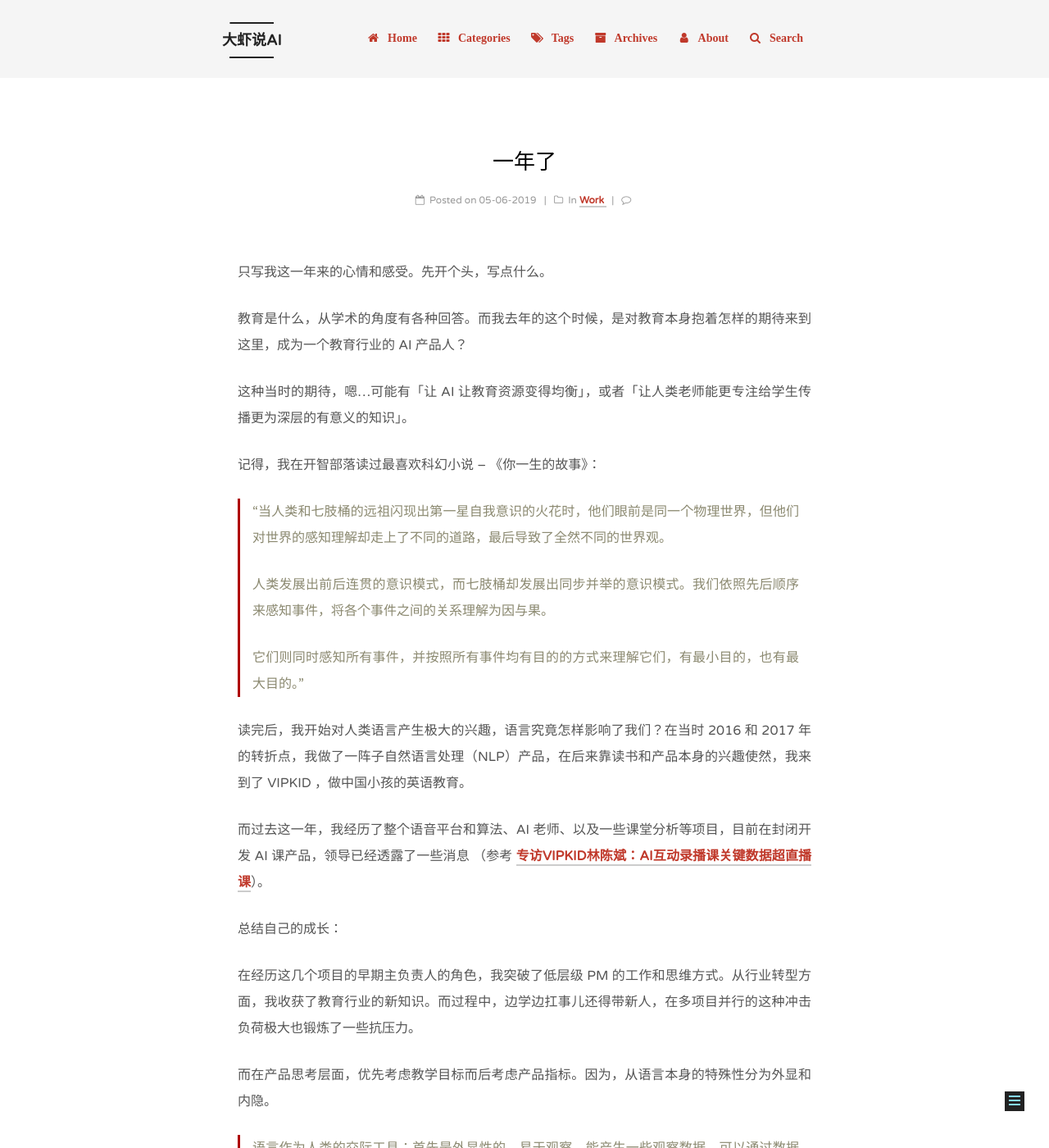
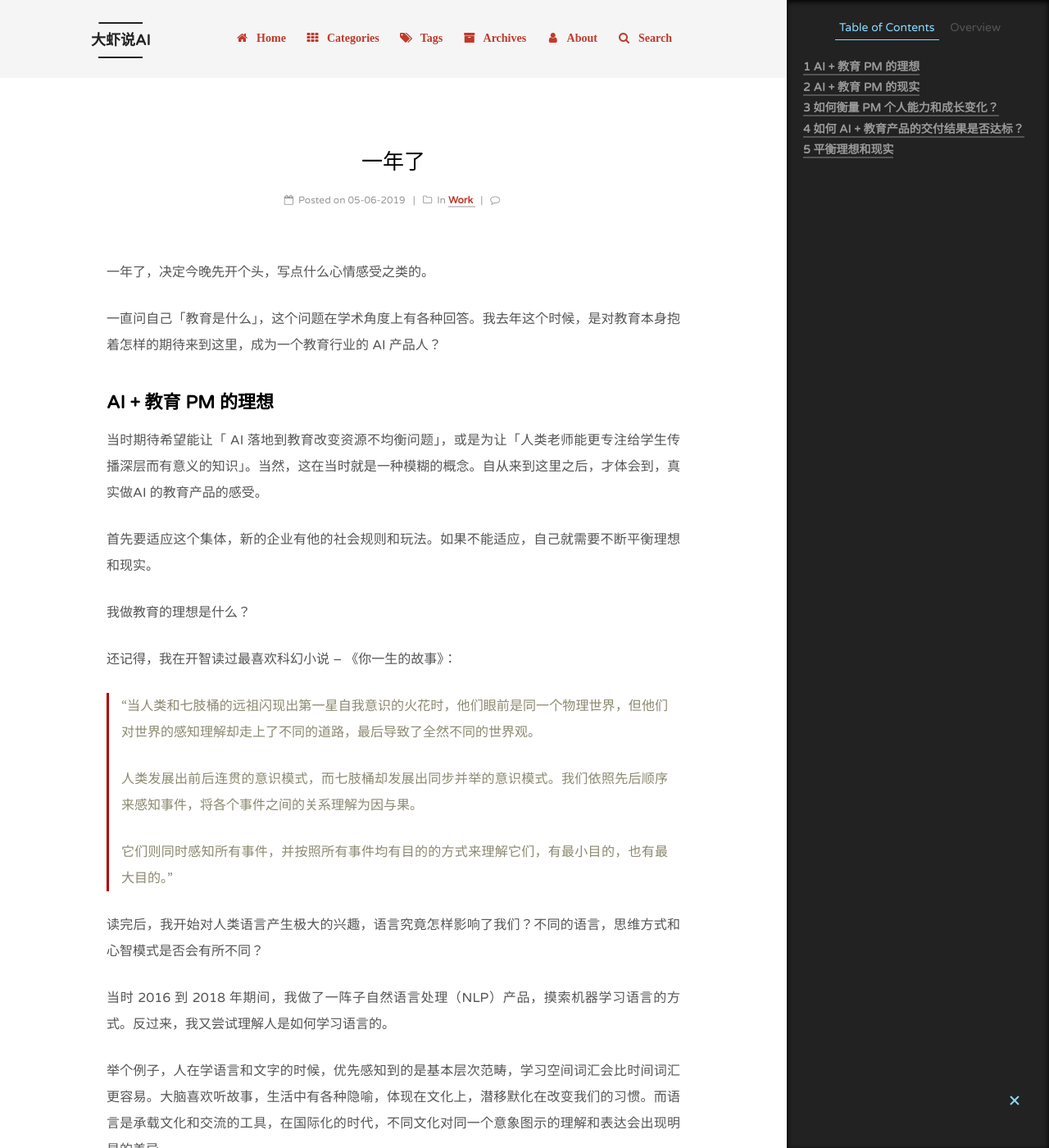
Before and after one commit to RamyWu/RamyWu.github.io, a Jekyll site: the page built from _posts/2019-06-05-One-Year-in-VIPKID.md, in a window 1280 px wide and 1400 px high. Shown: the whole window at 82% size. Built offline with Jekyll 4.4.1, drawn with Linux system fonts in a browser that asks for light colours; comment, search, counter and statistics services are not loaded; some of the changed text lies outside the part shown.

Commit message:
update fix

```diff
--- a/_posts/2019-06-05-One-Year-in-VIPKID.md
+++ b/_posts/2019-06-05-One-Year-in-VIPKID.md
@@ -6,13 +6,20 @@ tags: AI-PM
 category: Work
 ---
 
-只写我这一年来的心情和感受。先开个头，写点什么。
+一年了，决定今晚先开个头，写点什么心情感受之类的。
 
-教育是什么，从学术的角度有各种回答。而我去年的这个时候，是对教育本身抱着怎样的期待来到这里，成为一个教育行业的 AI 产品人？
+一直问自己「教育是什么」，这个问题在学术角度上有各种回答。我去年这个时候，是对教育本身抱着怎样的期待来到这里，成为一个教育行业的 AI 产品人？
 
-这种当时的期待，嗯...可能有「让 AI 让教育资源变得均衡」，或者「让人类老师能更专注给学生传播更为深层的有意义的知识」。
+## AI + 教育 PM 的理想
 
-记得，我在开智部落读过最喜欢科幻小说 -- 《你一生的故事》：
+当时期待希望能让「 AI 落地到教育改变资源不均衡问题」，或是为让「人类老师能更专注给学生传播深层而有意义的知识」。当然，这在当时就是一种模糊的概念。自从来到这里之后，才体会到，真实做AI 的教育产品的感受。
+
+首先要适应这个集体，新的企业有他的社会规则和玩法。如果不能适应，自己就需要不断平衡理想和现实。
+
+
+我做教育的理想是什么？
+
+还记得，我在开智读过最喜欢科幻小说 -- 《你一生的故事》：
 
 > “当人类和七肢桶的远祖闪现出第一星自我意识的火花时，他们眼前是同一个物理世界，但他们对世界的感知理解却走上了不同的道路，最后导致了全然不同的世界观。
 >
@@ -20,61 +27,104 @@ category: Work
 >
 > 它们则同时感知所有事件，并按照所有事件均有目的的方式来理解它们，有最小目的，也有最大目的。”
 
-读完后，我开始对人类语言产生极大的兴趣，语言究竟怎样影响了我们？在当时 2016 和 2017 年的转折点，我做了一阵子自然语言处理（NLP）产品，在后来靠读书和产品本身的兴趣使然，我来到了 VIPKID  ，做中国小孩的英语教育。
+读完后，我开始对人类语言产生极大的兴趣，语言究竟怎样影响了我们？不同的语言，思维方式和心智模式是否会有所不同？
 
-而过去这一年，我经历了整个语音平台和算法、AI 老师、以及一些课堂分析等项目，目前在封闭开发 AI 课产品，领导已经透露了一些消息 （参考 [专访VIPKID林陈斌：AI互动录播课关键数据超直播课](https://mp.weixin.qq.com/s?__biz=MTM2ODM0ODYyMQ==&mid=2651452360&idx=2&sn=1f0bbe65015c8253f74674495f3523e0&chksm=624df36a553a7a7c7b5a45e059b570f3c2c19f1c9db96e3631f7c733b7b1ca87173929fe60ca&mpshare=1&scene=1&srcid=0527dwQIA6c65xk0BAkqpXKM&key=b0ebf1a5d52c1bb66c3be229ac63b62de9f1a41d6bc04a9b8a79c8b73440203c2472bf6ff37426f25620716239fd025fde6f095e99f9910a2c69e60341654f7901647411b858c77ff56f99e1cefbc18a&ascene=0&uin=OTYyNDg4NjIx&devicetype=iMac+MacBookPro14%2C1+OSX+OSX+10.12.5+build(16F2073)&version=12020810&nettype=WIFI&lang=zh_CN&fontScale=100&pass_ticket=9ZoXIZhhB7VuFKB22%2Btx41g1XrSKxYqI%2FQTSgK9Lparx0Hyi05bHIi4U5%2BTTzRTn)）。
+当时 2016 到 2018 年期间，我做了一阵子自然语言处理（NLP）产品，摸索机器学习语言的方式。反过来，我又尝试理解人是如何学习语言的。
 
-总结自己的成长：
+举个例子，人在学语言和文字的时候，优先感知到的是基本层次范畴，学习空间词汇会比时间词汇更容易。大脑喜欢听故事，生活中有各种隐喻，体现在文化上，潜移默化在改变我们的习惯。而语言是承载文化和交流的工具，在国际化的时代，不同文化对同一个意象图示的理解和表达会出现明显的差异。
 
-在经历这几个项目的早期主负责人的角色，我突破了低层级 PM 的工作和思维方式。从行业转型方面，我收获了教育行业的新知识。而过程中，边学边扛事儿还得带新人，在多项目并行的这种冲击负荷极大也锻炼了一些抗压力。
+就这样，我靠读书和产品的积累而产生的兴趣使我来到了 VIPKID 做中国小孩的英语教育。
 
-而在产品思考层面，优先考虑教学目标而后考虑产品指标。因为，从语言本身的特殊性分为外显和内隐。
+---
+
+## AI + 教育 PM 的现实
+
+也许，上面说的，就算是我在这的理想吧。回到现实情况。这一年，我在这经历了整个智能语音平台和语音算法引擎，AI 老师、以及一些课堂分析等项目。目前，又在紧锣密鼓地封闭开发 AI 课产品~~ 领导已经透露了一些消息 （参考 [专访VIPKID林陈斌：AI互动录播课关键数据超直播课](https://mp.weixin.qq.com/s?__biz=MTM2ODM0ODYyMQ==&mid=2651452360&idx=2&sn=1f0bbe65015c8253f74674495f3523e0&chksm=624df36a553a7a7c7b5a45e059b570f3c2c19f1c9db96e3631f7c733b7b1ca87173929fe60ca&mpshare=1&scene=1&srcid=0527dwQIA6c65xk0BAkqpXKM&key=b0ebf1a5d52c1bb66c3be229ac63b62de9f1a41d6bc04a9b8a79c8b73440203c2472bf6ff37426f25620716239fd025fde6f095e99f9910a2c69e60341654f7901647411b858c77ff56f99e1cefbc18a&ascene=0&uin=OTYyNDg4NjIx&devicetype=iMac+MacBookPro14%2C1+OSX+OSX+10.12.5+build(16F2073)&version=12020810&nettype=WIFI&lang=zh_CN&fontScale=100&pass_ticket=9ZoXIZhhB7VuFKB22%2Btx41g1XrSKxYqI%2FQTSgK9Lparx0Hyi05bHIi4U5%2BTTzRTn)）可以期待一下。
+
+第一次在大项目中身为负责人的角色时，我做的第一件事是清算用户量和成本，市场调研，写产品目标和产品规划，一份规划我修修补补了几十次，才开始理解我为什么要做这个产品。因此，我突破了过去新手级别产品经理的工作范围，我知道自己为什么能在这家公司活下来，当我的产品核心价值能影响公司战略布局，从而改变这个教育市场的时候，我内心激发出对产品的敬畏，和小小的自我荣耀感。
+
+从 toB 行业转型 toC 业务公司，思考问题的方式也有所转变，产品更靠思考和体验，衡量产品体验的感知力是不容易的，比如这个细节为什么比竞品好、另一个功能需要如何改进，这些都是一点一滴在环境中不断在思考和消化。
+
+与教育相关的新知识，我们如何学习语言、儿童英语包含了哪些教学方法？AI 课的产品功能设计需要覆盖哪些教学目标和用户场景？这些都通过打磨产品本身的体验，来增强我对教育产品的理解。外面那些，为了能力而提高「能力」的方法论，在这个时候并不那么紧急重要。
+
+
+## 如何衡量 PM 个人能力和成长变化？
+
+这在我前半年招聘新人和实习的时候，才过的坑，对此深有感触。
+
+最初，在面试的时候，发现大部分的新人吹嘘大于实际工作的能力。工作实际产出不达标，甚至是基本技能也不及格的。比如数据分析逻辑差、产品文档表达不对、与人沟通的技巧差等。
+
+如果这些细节，都需要我手把手带的话，自己的时间精力和耐心也有限。所以，后面就会定很多标准来衡量我需要一个怎样的人来干活，然后定义产品经理应该具备怎样的能力。但是后来发现，真正好的新手PM 一开始也许能力不会很强，但是上进心和求知欲很强，以主动积极的态度能弥补这些技能的缺失。
+
+所以我会要求短期掌握基本工作技能（文字表达和产品常识）能交付基本工作，长期会希望每个产品经理是内在驱动的，独立负责的人。我也尽可能的包容和启发每个新人。
+
+从我个人的角度，我所处的岗位身为项目中的主要角色，那我是需要：
+
+- 能理解并承担项目的绩效目标，完成且达到产品上线的预期质量。在过程中能主动和领导沟通，逐步理解公司战略目标，保持一致的方向上持续稳定输出。在项目高峰期的高压环境下，需要给自己打「强心针」必须让心力充沛，独立扛下各种事情。落地执行，理性沟通，再磨合。这样整体是不会偏差太多的（允许小的失误）。当然，我到现在有很多地方都做得并不好，尤其是沟通方面，一直在纠正性格问题。
+
+然后我回顾这一年我的工作范围。每个项目，从开始调研探索，到失败结束，再到新一轮探索试错....我总共经历了三轮以下过程：
+
+
+- （1）理解公司战略目标，明确定义项目的目标后，梳理市场调研、竞品分析、定产品的短中长期的目标、定义产品概念和设计方案。定义产品价值包括用户价值和公司商业价值，整体规划包括每个里程碑的节点产出和收益指标，短期计划包括上线所需储备资源和落地方向。然后定义收益和衡量的指标、估算成本和生成时间等。这些主要是在立项 kickoff 之前的整个阶段，需我和直属领导（后来项目扩张，来了新组长带我做这件事），跨部门说服各业务方，给老板写战略汇报的PPT。
+
+- （2）产品落地，主要是靠选型、梳理，写 PRD。在写之前必须对业务流程足够熟悉，比如生产一节 AI 课需要涉及哪些人，哪些部门，哪些技术？框架都要和业务负责人沟通才能理解答案。技术方案，在产品前期沟通也要深度聊，因为实现效果和技术方案紧密相关。这些在交付产品效果就验收会发现很多问题，坑特别多。
+
+- （3）产品 MVP 测试，定义衡量产品体验的效果指标，灰度上线之前选择用户，并通过数据埋点计算、分析、并验收指标、衡量效果。比较表面的问题，大多是来源于发现数据和工单产生。
+
+- （4）最终复盘，给大家吐槽产品经理的机会，抒发怨气。我个人觉得通过复盘来学习产品观是低效的，因为经验本身局限性的问题，相似的问题在下次还会很大概率的发生。（引用来自朋友圈我们高层发的一句话：你不能用造成问题的思维相同的思维去解决问题）。
+
+## 如何 AI + 教育产品的交付结果是否达标？
+
+
+在思考 AI 教育产品收益问题，预期阶段收益和衡量指标是挺困难的。
+
+首先，教育产品交付的不仅仅是产品本身的用户指标，还有教学效果指标。
+
+和市面上大多在线教育产品一样，我们靠「完课率」和「课消量」来衡量整体的 AI 课产品效果。长周期的用户成绩提升效果难以监控，回收数据太漫长，也无法确定学生是否受到其他影响。
+
+只能在此基础上，通过外显的指标来拆分更细的过程数据，即靠 AI 得出许多课堂分析维度，如参与率、专注度、互动率等。而教学本身的评估，这是另一个大问题。
+
+AI 在视觉和语音的辅助，也仅仅能帮产品和技术发现：在课堂的哪些节点的互动率高低。而学生行为好坏，如何定义「好坏」，这是很主观的。而我们无法靠机器发现更多深度的问题，比如：为什么学生听不懂，是老师不够表现力、还是课件内容设计问题，还是产品功能没考虑到的问题？是否发生了哪些不和谐的事件？这些都是需要早期大量思考的。
+
+在生产内容的流程上，AI课和普通的在线直播课，也有非常大的差异。
+
+比如：AI 课没有真人老师的控制下，如何设计让学生在AI 课的整体环节中是流畅的，无明显感知的 AI。尽可能让学生专注、理解、并完成不同类型的教学活动，能理解所有学习过程、包括：每种类型的题目设计、答题方式、提交逻辑、整个激励体系的设计、活动方式和互动反馈方式等。
+
+里面的复杂逻辑也是盘综错杂，光是语音题目这种类型，就会有多种不同类型的技术和规则，以满足不同教学目标和用户场景。
+
+
+
+---
+
+## 平衡理想和现实
+
+每个项目在发现问题的时候，我会很喜欢深挖很多细节，因为数据还有许多值得探究的问题。尽管工作中没有花时间在上面，但是业余还是对这些问题充满好奇。例如我之前三个月挤压时间看了近一百节课，我发现从个人的角度分析课堂和数据还不够。后来我和朋友交流，学到从社会学的视角来分析这个问题。《社会学的想象力》让我能更宏观发现，在一个问题本身并不是完全脱节的，是需要和社会产生关联，然后才能有更多的分析意义。
+
+而在产品思考层面，也许和许多人观点不一样，我是优先考虑教学意义和学习效果，而后考虑产品表面数据指标的。因为，从语言本身的特殊性分为外显和内隐。
 
 > 语言作为人类的交际工具：首先是外显性的，易于观察，能产生一些观察数据，可以通过数据来评定语言的功能发挥程度。同时，语言又是内隐性的作为思维工具，不易观察。不易产得到观察数据。-- 《论语言的功能分类》李宇明
 
-读了一些论文和《终身幼儿园》、《教育神经科学》等书籍之后，我觉得自己不能轻而易举地靠指标驱动来思考产品功能的问题。也逐渐在总结自己的产品原则：
+读了一些论文和《终身幼儿园》、《教育神经科学》等书籍之后，我觉得自己不能轻而易举地靠「指标」来驱动产品功能的思考。当做的时间久了，看到的问题很多，我逐渐在总结自己平衡理想和显示的「产品原则」：
 
-- 不能为了 AI 只做效果包装
 - 不做无教学意义的纯游戏设计的 AI 教育产品
-- 不允许牺牲孩子的信任和时间在产品中受到负面的影响
-- 在试错打磨阶段也坚持「启发思维，而不是储备知识」
+- 不能为了 AI 而 AI，不做效果包装而是效果的呈现
+- 不允许牺牲孩子信任和时间在产品中受到负面的影响
+- 坚持在打磨阶段「启发思维，而不是储备知识」
 - 不为了收益和指标而放弃对孩子的创造力等培养
 
 
-一个看起来很小的新事物的创造，如果一开始缺乏经验而没有预测到它未来的负面影响，这在人类的手中，科学可能就是一个灾难性的东西。先进的事物有时候不知不觉牺牲了几代人的幸福。也可能需要经历好几个世纪的转变，才会变成一个很美好的事情。
+也许是对教育抱有敬畏之心，我希望做教育的 AI 产品更需要把控这个「尺度」。一个新事物的创造，即使是很小的功能，如果一开始缺乏经验而没有预测到它未来的负面影响，这在人类的手中，科学可能就是一个灾难性的东西。先进事物有时候不知不觉牺牲了几代人的幸福。也可能需要经历好几个世纪的转变，才会变成一个很美好的事情。（但是也不必杞人忧天，该试错得试。）
 
 > 新事物的发展，并未遵循其自身的独特模式，而是遵循了过去的经济模式和技术结构，汽车刚生产出来的年代，美国每年车祸死亡3万人。因为整个交通模式、轨道路面都是旧的。商人和企业家只需求机械方面的改善，而没有从其他地方寻求改善的眼光。快速的运输、安全的交通、居民的步行和完善的社区建设其实是同一件事的各个方面。
 >
 > -- 《技术与文明》刘易斯·芒福德
 
 
-最近发生这样的思维转变，也是源自近期阅读的《一九八四》以及《美丽新世界》两本反乌托邦的反讽小说带来的启发。确实，在商业的各项指标中，我们被干扰了太多，我们总是轻而易举地被「教育」和「同化」，如果我们有幸成为「教育他人的人」，希望给社会带来正面的价值，而不仅仅是商业价值。
+此外，近期阅读的《一九八四》以及《美丽新世界》两本反乌托邦的反讽小说带来的启发（恐惧）。确实，在商业的各项指标中，我们被干扰了太多，我们总是轻而易举地被「教育」和「同化」，如果我们有幸成为「教育他人的人」，希望给社会带来正面的价值，而不仅仅是商业价值。
 
----
+也许未来我会担心，当我们都通过 AI 老师教我们内容，会像小说一样所有的场景都被限定，我们会成为被限定的机器人。于此，我会尽一切的努力不让它发生。
 
-成为教育 AI PM 的这些时日，有很多细节，让我挖掘出非常值得探究的问题。比如我挤压时间看了近一百节课，我发现从个人的角度分析课堂和数据还不够。后来我和朋友交流，学到从社会学的视角来分析这个问题。《社会学的想象力》让我能更宏观发现，在一个问题本身并不是完全脱节的，是需要和社会产生关联，然后才能有更多的分析意义。
-
-从流程上来说，每个中高级别的产品无非都需要经历以下：
-
-
-- （1）产品发起来自老板战略目标，定义明确的项目后，需要梳理市场调研、竞品分析、分析产品价值、细分整体规划。每个里程碑节点和短中期计划，定义收益和衡量指标、以及成本预算等，这些主要体现在立项 kickoff 的时候，如何说服各业务方，如何给老板写战略汇报的PPT中。
-- （2）产品落地主要是靠选型、梳理，写 PRD。在写之前必须对业务流程足够熟悉，比如生产一节AI课需要涉及哪些人，哪些部门，哪些技术，和大家沟通的过程中才能理解答案。技术方案在产品前期沟通也要深度聊，因为实现效果和技术方案紧密相关。这些在交付产品效果就验收会发现很多问题，坑特别多。
-- （3）产品 MVP 测试，定义衡量产品体验的效果指标，灰度上线之前选择用户，并通过数据埋点计算、分析、并验收指标、衡量效果。比较表面的问题，大多是来源于发现数据和工单产生。
-- （4）最终复盘，给大家吐槽产品经理的机会，抒发怨气。我个人觉得通过复盘来学习产品观是低效的，因为经验本身局限性的问题，相似的问题在下次还会很大概率的发生。（引用来自朋友圈我们高层发的一句话：你不能用造成问题的思维相同的思维去解决问题）。
-
-从思考到规划，一开始是困难的，后来领导一点点带着，自己在给他写了很多 PPT 之后，大体能摸出一些思路出来，就好办多了。
-
-而在产品收益问题，设计和衡量指标，这个是比较困难的。
-
-首先，教育产品交付的不仅仅是产品本身的用户指标，还有教学效果指标。
-
-和市面上大多在线教育产品一样，我们靠完课率和课消量来衡量产品效果，长周期的成绩提升效果回收太漫长，无法监控学生是否受到其他影响。只能在此基础上，通过外显的指标来拆分更细的过程数据，即靠 AI 得出许多课堂分析维度，如参与率、专注度、互动率等。而教学本身的评估，这是另一个大问题。
-
-这些也仅仅能帮产品和技术发现在课堂的哪些节点的学生行为好坏，而不能深度发现更多的问题。比如为什么学生听不懂，是老师不够表现力、还是课件内容设计问题，还是产品功能没考虑到的问题，这些是需要早期大量思考的，比如：AI 课在不同类型题目的答题提交方式、活动方式和互动反馈方式，单单在语音题目，就会有多种不同类型的设计来满足不同教学规则。
-
----
-
-如果，我们能降低学习新语言的难度，是否我们可以成为更有智慧的人？
+AI 落地教育的好处就是，也许 AI 会降低我们下一代人的教育资源，甚至能让我们能降低学习新语言的难度。是否有一天我们能发明一门新的「人类语言」，可以更容易表达我们想要表达的一切，从而可以成为更有智慧的人？
 
 继续引用特德·姜的《领悟》：
 
```
